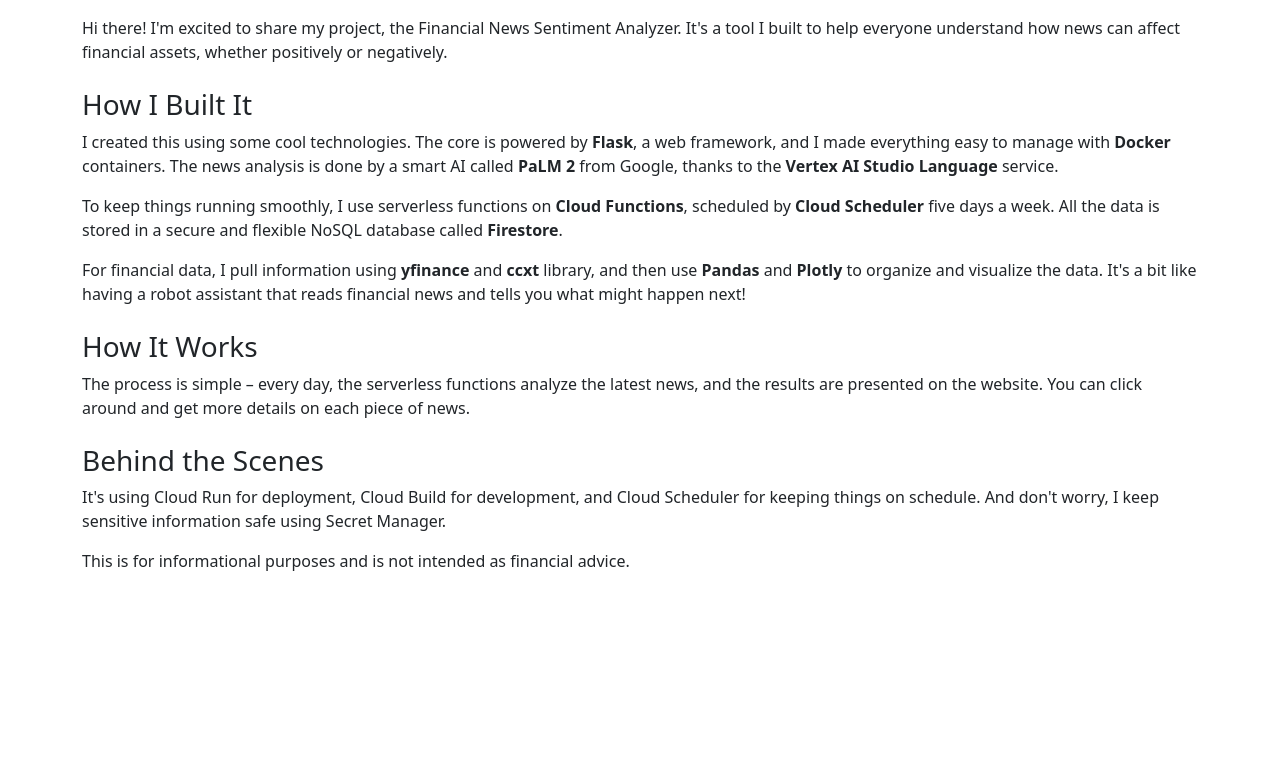
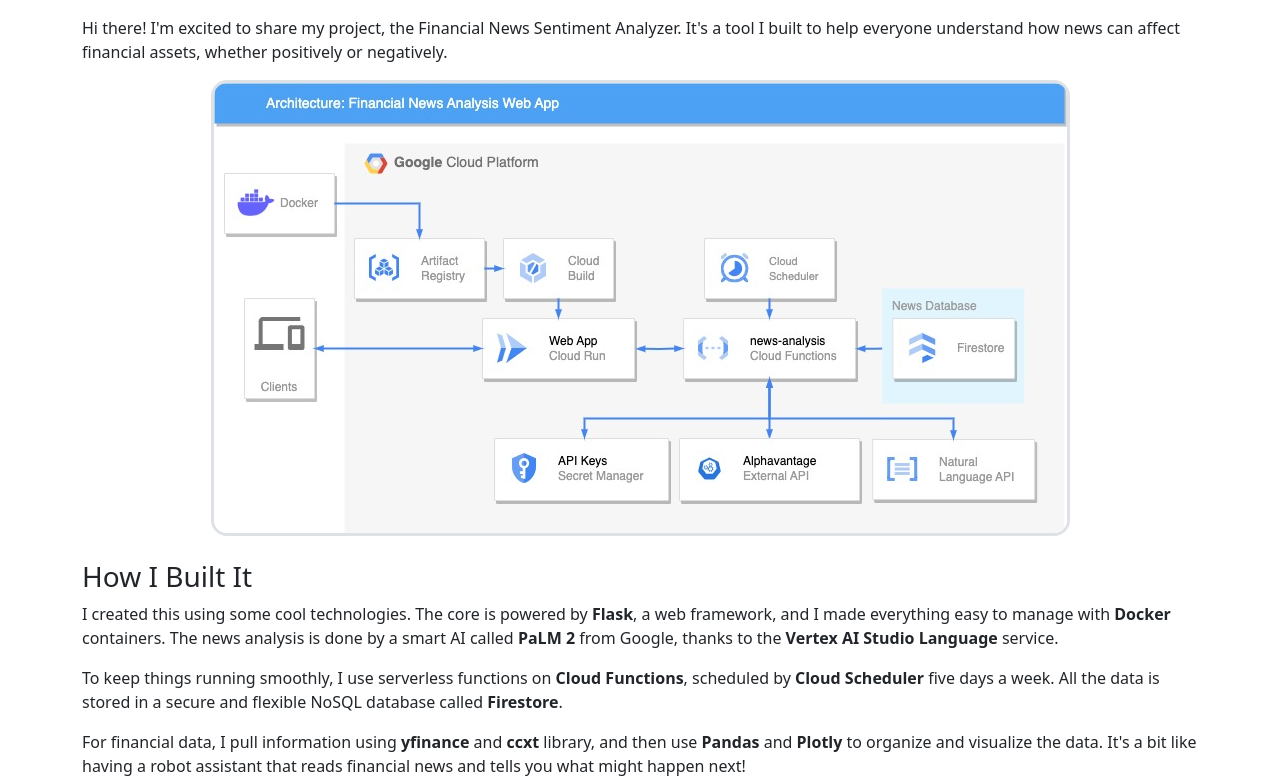
Before and after one commit to TadeopCreator/financial-news-analysis-dashboard, a Flask app: page /about in a window 1280 px wide. Shown: the part 142-918 px from the top of the page. Run offline with Flask 3, Linux system fonts and the light colour scheme.

Commit message:
Add flow diagram image

```diff
--- a/app/templates/about.html
+++ b/app/templates/about.html
@@ -9,6 +9,9 @@
     <p>
         Hi there! I'm excited to share my project, the Financial News Sentiment Analyzer. It's a tool I built to help everyone understand how news can affect financial assets, whether positively or negatively.
     </p>
+    <div class="container text-center">
+        <img src="{{ url_for('static', filename='stocks-dashboard-flow.jpg') }}" alt="stocks-dashboard-flow" class="img-fluid rounded rounded-4 border border-3">
+    </div>
 
     <!-- Tecnologías Utilizadas -->
     <h3 class="mt-4">How I Built It</h3>
```
Also changed, not shown: app/static/stocks-dashboard-flow.jpg (added), app/templates/layout.html (line endings or trailing spaces).
